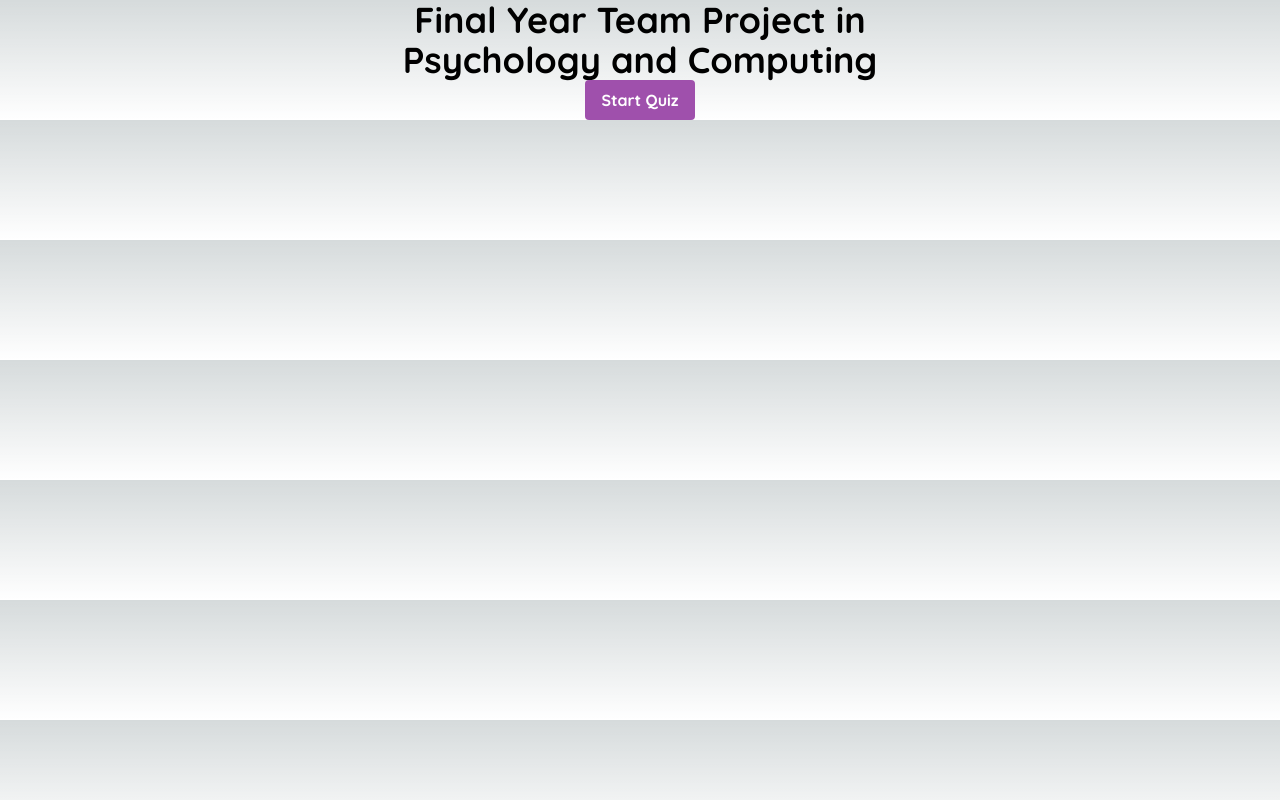
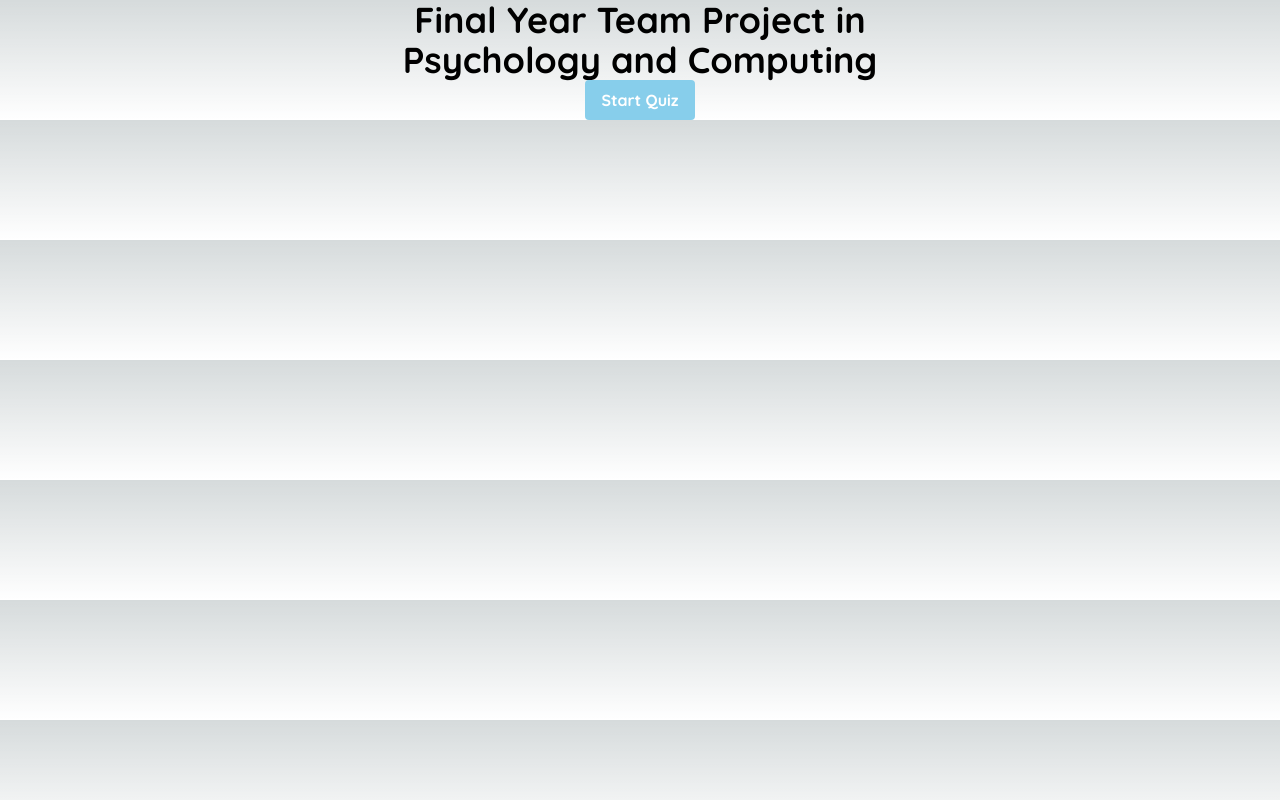
Before and after one commit to craigtkhill/final-year-team-project, a Next.js app: page / in a window 1280 px wide. Built offline with nearby package versions, Linux system fonts and the light colour scheme.

Commit message:
change colour of button to blue

```diff
--- a/components/Button.tsx
+++ b/components/Button.tsx
@@ -7,7 +7,7 @@ const Button = ({ text, onClick }: Props) => {
   return (
     <button
       onClick={onClick}
-      className="bg-[#9f50ac] select-none text-white font-bold py-2 px-4 rounded"
+      className="bg-[#87CEEB] select-none text-white font-bold py-2 px-4 rounded"
     >
       {text}
     </button>
```
